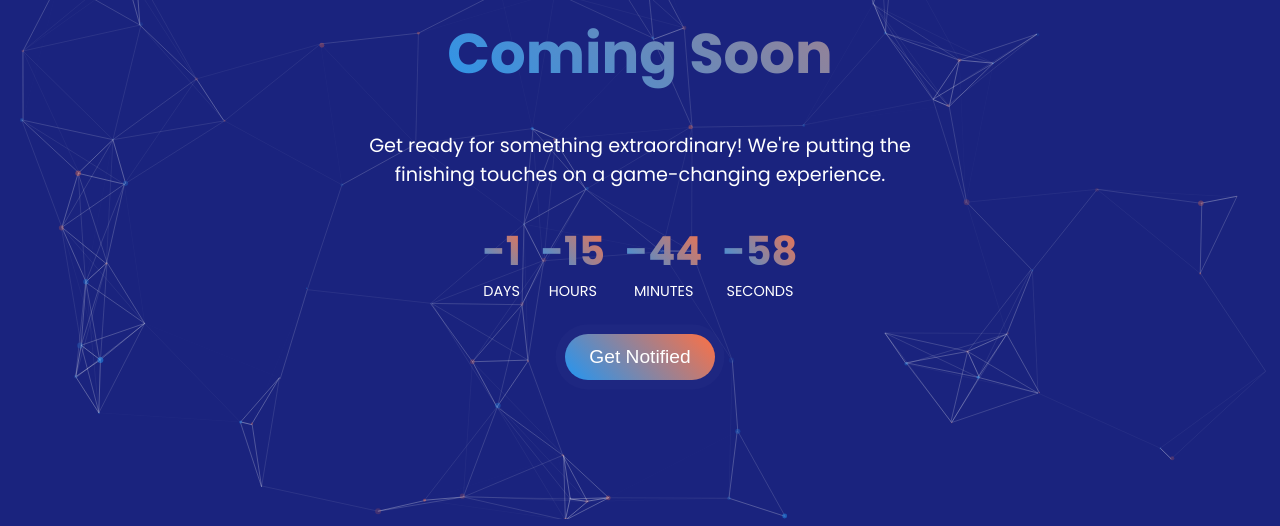
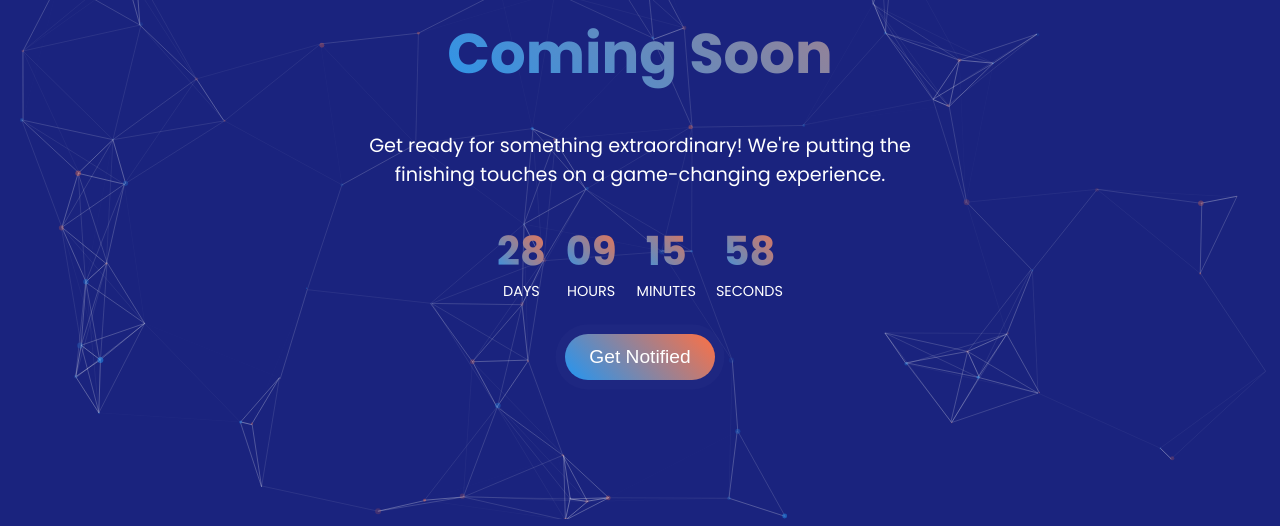
Before and after one commit to Sne225/comingSoonSite, a plain HTML site: page index.html in a window 1280 px wide. Shown: the part 281-807 px from the top of the page. Drawn offline with nearby package versions, Linux system fonts and the light colour scheme; animation ran at ten frames a second.

Commit message:
Update index.html

```diff
--- a/index.html
+++ b/index.html
@@ -294,7 +294,7 @@
         });
 
         // Countdown timer
-        const countDownDate = new Date("Jan 31, 2025 00:00:00").getTime();
+        const countDownDate = new Date("Feb 29, 2025 00:00:00").getTime();
 
         const countdownFunction = setInterval(function() {
             const now = new Date().getTime();
```
